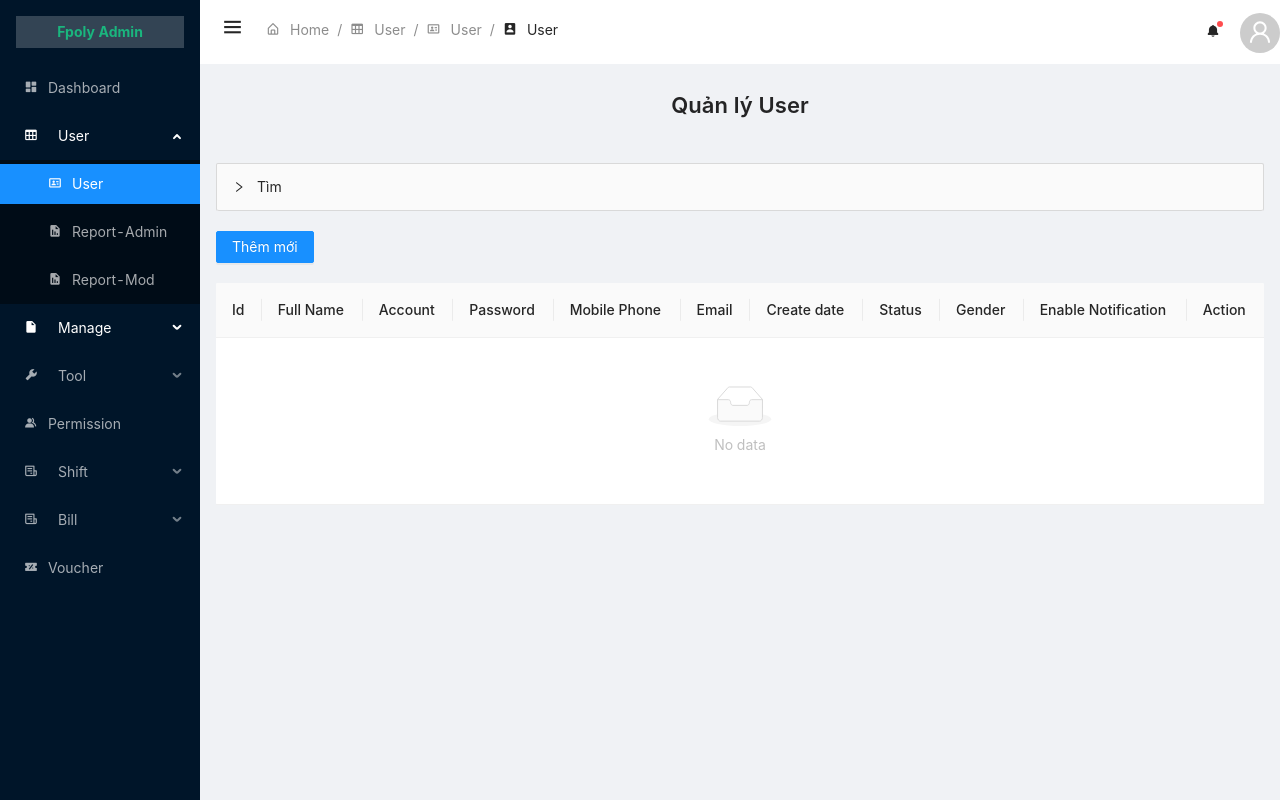
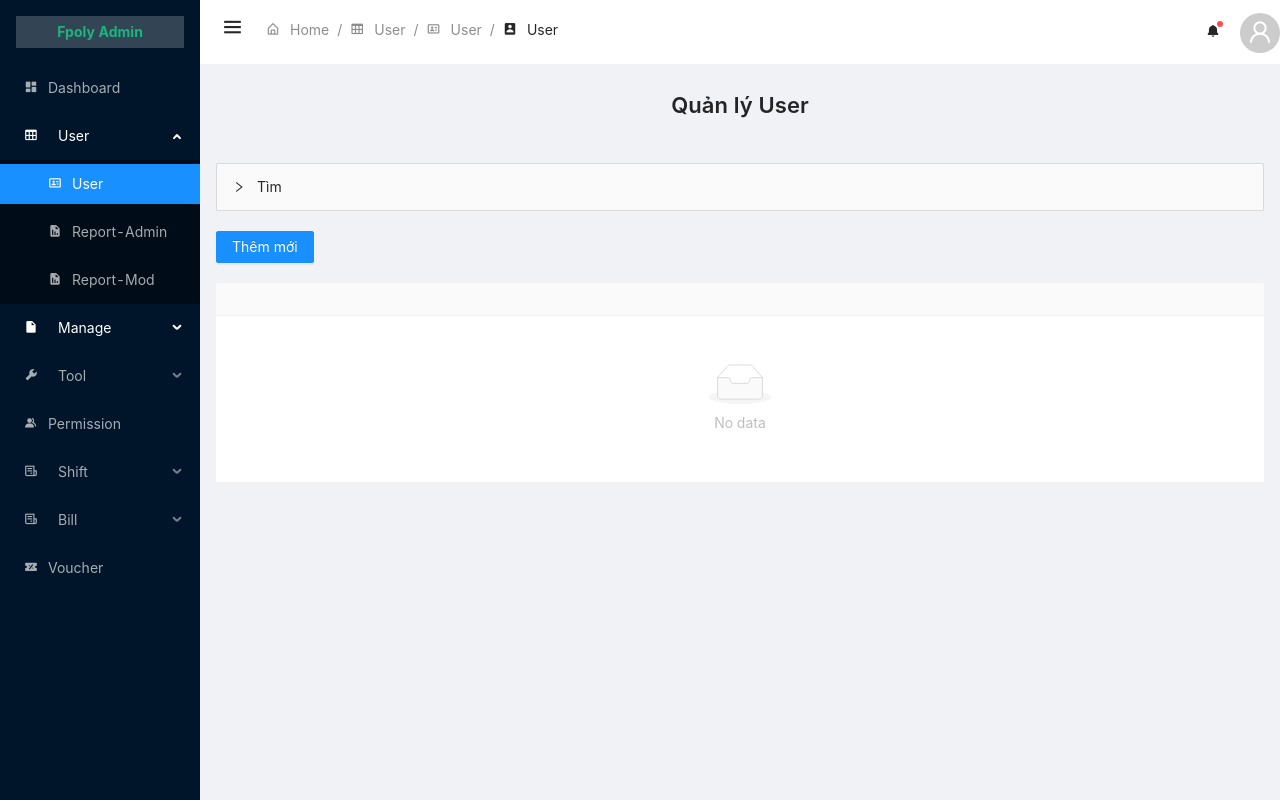
Before and after one commit to nguyenthuan27/fe-admin, a React (Create React App) app: page /#/user/user in a window 1280 px wide. Built offline with nearby package versions, Linux system fonts and the light colour scheme.

Commit message:
Update UI

```diff
--- a/src/component/modal/voucher/create.js
+++ b/src/component/modal/voucher/create.js
@@ -1,12 +1,14 @@
 import { useEffect, useState } from "react";
-import { Button, Form, Input, InputNumber, Modal, Row, Col } from "antd";
+import { Button, Form, Input, InputNumber, Modal } from "antd";
 const CreateVoucher = (props) => {
     const { isVisible, setIsVisible } = props;
     const layout = {
-    labelCol: { span: 20 },
-    wrapperCol: { span: 24 },
+        labelCol: { span: 7 },
+        wrapperCol: { span: 16 },
     };
-  const onFinish = () => {};
+    const onFinish = () => {
+
+    }
     const validateMessages = {
         required: "${label} is required!",
         types: {
@@ -17,7 +19,7 @@ const CreateVoucher = (props) => {
             range: "${label} must be between ${min} and ${max}",
         },
     };
-  useEffect(() => {}, []);
+    useEffect(() => { }, []);
     return (
         <>
             <Modal
@@ -31,19 +33,8 @@ const CreateVoucher = (props) => {
                     {...layout}
                     name="nest-messages"
                     onFinish={onFinish}
-          layout="vertical"
                     validateMessages={validateMessages}
                 >
-          <Row
-            gutter={{
-              xs: 8,
-              sm: 16,
-              md: 24,
-              lg: 59,
-            }}
-            justify="left"
-          >
-            <Col>
                     <Form.Item
                         name={["bill", "id"]}
                         label="Id"
@@ -51,8 +42,7 @@ const CreateVoucher = (props) => {
                     >
                         <Input />
                     </Form.Item>
-            </Col>
-            <Col>
+
                     <Form.Item
                         name={["bill", "release_id"]}
                         label="Release"
@@ -60,9 +50,7 @@ const CreateVoucher = (props) => {
                     >
                         <Input />
                     </Form.Item>
-            </Col>
 
-            <Col>
                     <Form.Item
                         name={["bill", "voucher_name"]}
                         label="Voucher name"
@@ -70,8 +58,7 @@ const CreateVoucher = (props) => {
                     >
                         <Input />
                     </Form.Item>
-            </Col>
-            <Col>
+
                     <Form.Item
                         name={["bill", "voucher_code"]}
                         label="Voucher code"
@@ -79,8 +66,7 @@ const CreateVoucher = (props) => {
                     >
                         <Input />
                     </Form.Item>
-            </Col>
-            <Col>
+
                     <Form.Item
                         name={["bill", "note"]}
                         label="Note"
@@ -88,8 +74,7 @@ const CreateVoucher = (props) => {
                     >
                         <Input />
                     </Form.Item>
-            </Col>
-            <Col>
+
                     <Form.Item
                         name={["bill", "discount"]}
                         label="Discount"
@@ -97,8 +82,7 @@ const CreateVoucher = (props) => {
                     >
                         <Input />
                     </Form.Item>
-            </Col>
-            <Col>
+
                     <Form.Item
                         name={["bill", "type"]}
                         label="Type"
@@ -106,8 +90,7 @@ const CreateVoucher = (props) => {
                     >
                         <Input />
                     </Form.Item>
-            </Col>
-            <Col>
+
                     <Form.Item
                         name={["bill", "points_to_receive"]}
                         label="Points to receive"
@@ -115,8 +98,7 @@ const CreateVoucher = (props) => {
                     >
                         <Input />
                     </Form.Item>
-            </Col>
-            <Col>
+
                     <Form.Item
                         name={["bill", "maximum_discount"]}
                         label="Maximum discount"
@@ -124,8 +106,7 @@ const CreateVoucher = (props) => {
                     >
                         <Input />
                     </Form.Item>
-            </Col>
-            <Col>
+
                     <Form.Item
                         name={["bill", "payment_type"]}
                         label="Payment type"
@@ -133,8 +114,7 @@ const CreateVoucher = (props) => {
                     >
                         <Input />
                     </Form.Item>
-            </Col>
-            <Col>
+
                     <Form.Item
                         name={["bill", "minimum_bill"]}
                         label="Minimum bill"
@@ -142,8 +122,7 @@ const CreateVoucher = (props) => {
                     >
                         <Input />
                     </Form.Item>
-            </Col>
-            <Col>
+
                     <Form.Item
                         name={["bill", "create_date"]}
                         label="Create date"
@@ -151,8 +130,7 @@ const CreateVoucher = (props) => {
                     >
                         <Input />
                     </Form.Item>
-            </Col>
-            <Col>
+
                     <Form.Item
                         name={["bill", "status"]}
                         label="Status"
@@ -160,8 +138,7 @@ const CreateVoucher = (props) => {
                     >
                         <Input />
                     </Form.Item>
-            </Col>
-          </Row>
+
                     <Form.Item wrapperCol={{ ...layout.wrapperCol, offset: 9 }}>
                         <Button type="primary" htmlType="submit">
                             Submit
--- a/src/component/modal/voucher/edit.js
+++ b/src/component/modal/voucher/edit.js
@@ -1,12 +1,14 @@
 import { useEffect, useState } from "react";
-import { Button, Form, Input, InputNumber, Modal, Row, Col } from "antd";
+import { Button, Form, Input, InputNumber, Modal } from "antd";
 const EditVoucher = (props) => {
     const { isVisible, setIsVisible } = props;
     const layout = {
-    labelCol: { span: 20 },
-    wrapperCol: { span: 24 },
+        labelCol: { span: 7 },
+        wrapperCol: { span: 16 },
     };
-  const onFinish = () => {};
+    const onFinish = () => {
+
+    }
     const validateMessages = {
         required: "${label} is required!",
         types: {
@@ -17,7 +19,7 @@ const EditVoucher = (props) => {
             range: "${label} must be between ${min} and ${max}",
         },
     };
-  useEffect(() => {}, []);
+    useEffect(() => { }, []);
     return (
         <>
             <Modal
--- a/src/pages/user/user.js
+++ b/src/pages/user/user.js
@@ -9,86 +9,7 @@ const UserManager = () => {
   const [isVisible, setIsVisible] = useState(false);
 
   useEffect(() => {}, []);
-  const columns = [
-    {
-      title: "Id",
-      dataIndex: "id",
-      key: "id",
-    },
-    {
-      title: "Full Name",
-      dataIndex: "full_name",
-      key: "full_name",
-    },
-    {
-      title: "Account",
-      dataIndex: "account",
-      key: "account",
-    },
-    {
-      title: "Password",
-      dataIndex: "password",
-      key: "password",
-    },
-    {
-      title: "Mobile Phone",
-      dataIndex: "mobile_phone",
-      key: "mobile_phone",
-    },
-    {
-      title: "Email",
-      dataIndex: "email",
-      key: "email",
-    },
-    {
-      title: "Create date",
-      dataIndex: "create_date",
-      key: "create_date",
-    },
-    {
-      title: "Status",
-      dataIndex: "status",
-      key: "status",
-    },
-    {
-      title: "Gender",
-      dataIndex: "gender",
-      key: "gender",
-    },
-    {
-      title: "Enable Notification",
-      dataIndex: "enable_notification",
-      key: "enable_notification",
-    },
-
-    {
-      title: "Action",
-      key: "action",
-      render: () => (
-        <Space size="middle">
-          <a onClick={() => setIsVisible(true)}>
-            <EditTwoTone />
-            Edit
-          </a>
-          <a>
-            <DeleteOutlined />
-            Delete
-          </a>
-        </Space>
-      ),
-    },
-  ];
-  const data = [
-    {
-      key: "1",
-      id: "1",
-      full_name: "Cao Anh Quan",
-      email: "quancaoanh789@gmail.com",
-      mobile_phone: "0392087387",
-      create_date: "16-06-2022",
-      tags: ["nice", "developer"],
-    },
-  ];
+  const columns = [];
   return (
     <>
       <Row className="subject-default">
@@ -101,11 +22,8 @@ const UserManager = () => {
               <Panel header="Tìm" key="1">
                 <Row span={24} className="subject-filter">
                   <Col span={5} className="filter">
-                    <Form.Item label="Full Name" style={{ paddingRight: 20 }}>
-                      <Input placeholder="Full Name" onChange={(e) => {}} />
-                      <Form.Item label="Tên" style={{ paddingRight: 20 }}>
-                        <Input placeholder="Tên" onChange={(e) => {}} />
-                      </Form.Item>
+                    <Form.Item label="Tên" style={{ paddingRight: 20 }}>
+                      <Input placeholder="Tên" onChange={(e) => {}} />
                     </Form.Item>
                     <Form.Item label="Email">
                       <Input placeholder="Email" onChange={(e) => {}} />
```
Lines whose indentation alone changed are shown as unchanged.
